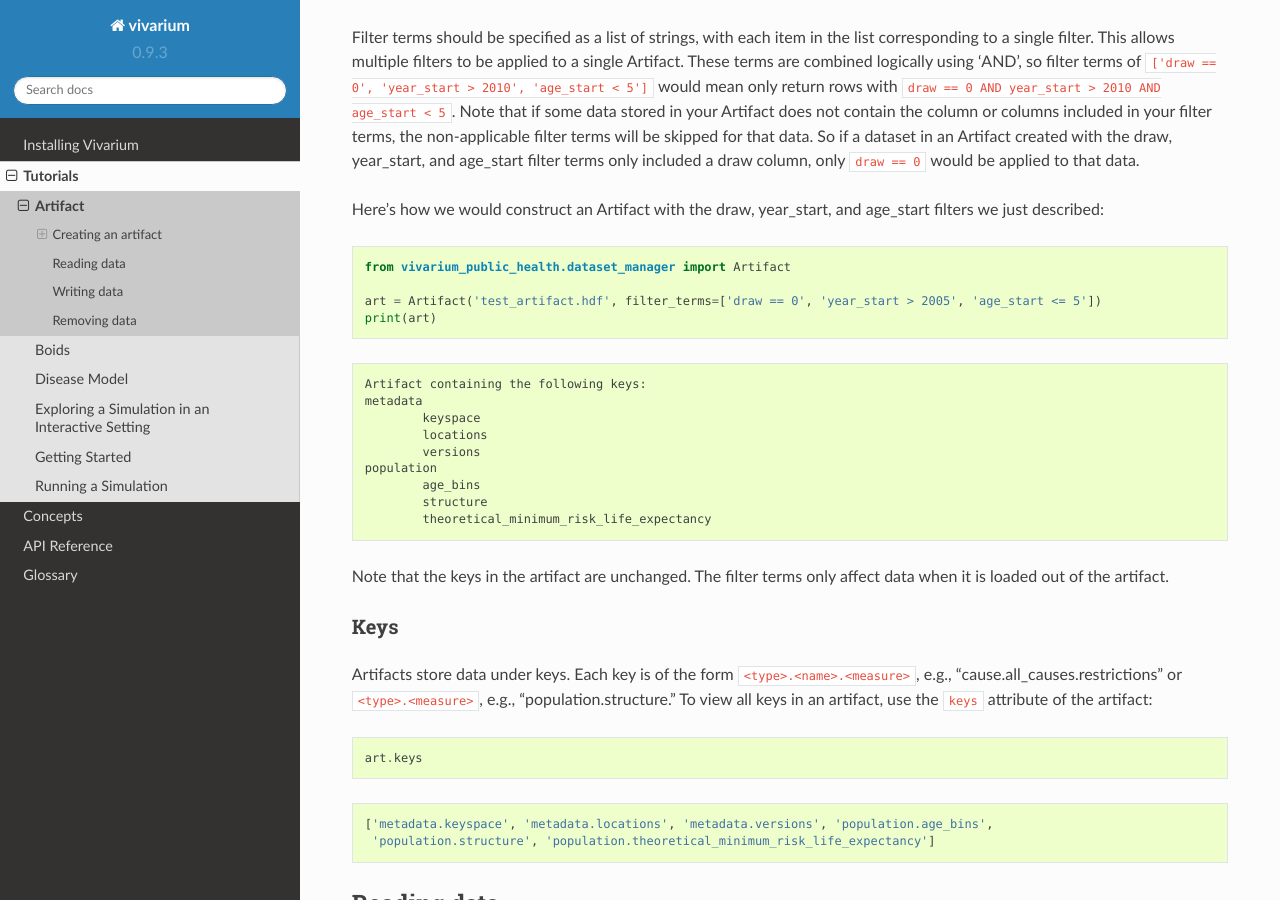
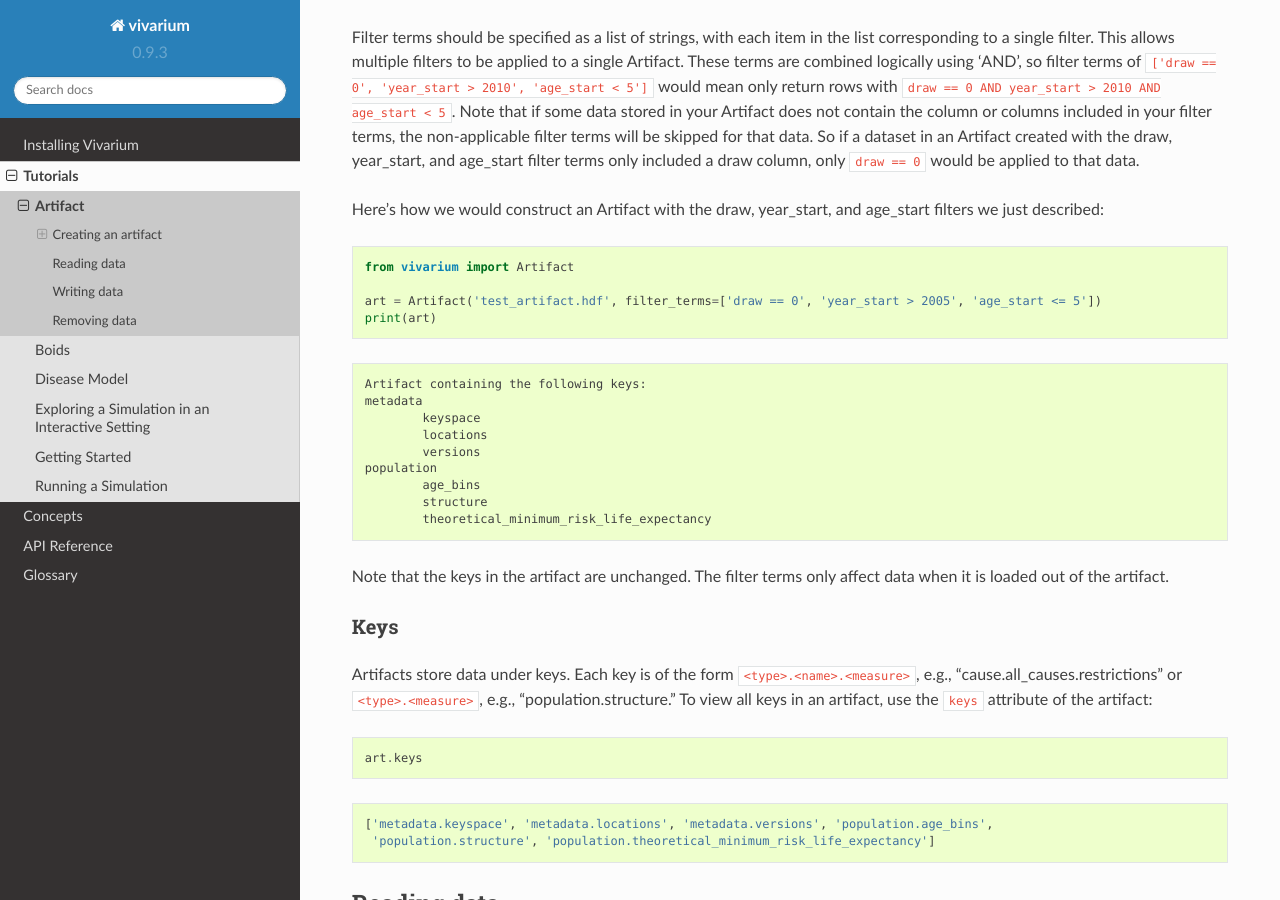
Before and after one commit to ihmeuw/vivarium, a Sphinx documentation site: the page built from docs/source/tutorials/artifact.rst, in a window 1280 px wide and 900 px high, scrolled down 1190 px. Built offline with Sphinx 7.4.7 and the Read the Docs theme 2.0.0, drawn with Linux system fonts in a browser that asks for light colours.

Commit message:
Update artifact.rst

```diff
--- a/docs/source/tutorials/artifact.rst
+++ b/docs/source/tutorials/artifact.rst
@@ -84,7 +84,7 @@ age_start filters we just described:
 
 .. code-block:: python
 
-    from vivarium_public_health.dataset_manager import Artifact
+    from vivarium import Artifact
 
     art = Artifact('test_artifact.hdf', filter_terms=['draw == 0', 'year_start > 2005', 'age_start <= 5'])
     print(art)
```
